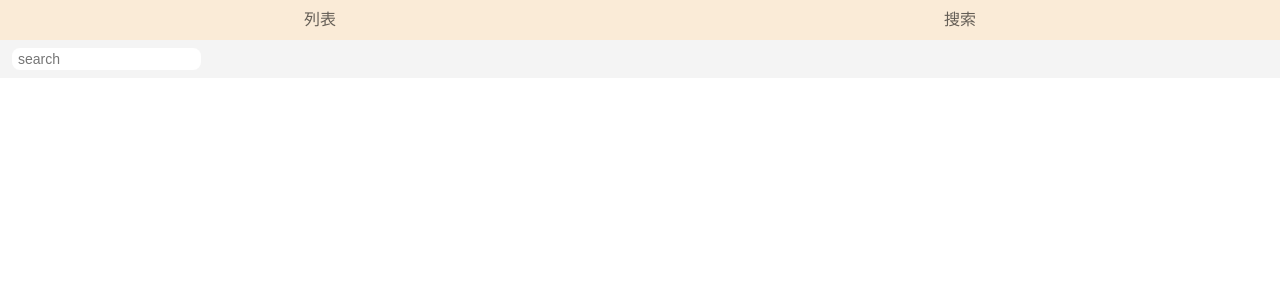
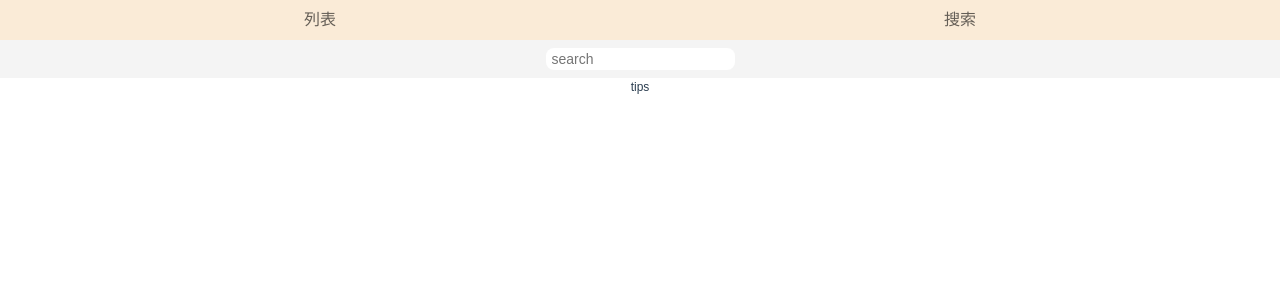
Before and after one commit to SilentMonet/MusicOnline, a Vue app: page /#/ in a window 1280 px wide. Both pictures are taken after a click on the element "搜索". Shown: the top 300 px of the page. Built offline with nearby package versions, Linux system fonts and the light colour scheme.

Commit message:
优化搜索列表滚动显示

```diff
--- a/src/components/main-container/mainContainer.vue
+++ b/src/components/main-container/mainContainer.vue
@@ -1,5 +1,5 @@
 <template>
-    <div class="main-cntainer">
+    <div class="main-container">
         <div class="nav">
             <div class='tab' v-for="tab in tabs" v-bind:class="{active:tab.id==currentTab}" v-bind:key='tab.id' v-on:click="currentTab=tab.id">{{tab.name}}</div>
         </div>
@@ -38,13 +38,13 @@ export default {
 </script>
 <style>
 .main-container {
+  box-sizing: border-box;
   height: 100%;
-  margin-bottom: 50px;
+  padding-bottom: 40px;
 }
 .nav{
   display: flex;
   justify-content: space-around;
-  /* border-bottom:black 1px solid; */
 }
 .tab{
   flex: 1;
@@ -60,5 +60,4 @@ export default {
   background-color: antiquewhite;
   -webkit-tap-highlight-color: transparent;
 }
-
 </style>
--- a/src/components/main-container/search/search.vue
+++ b/src/components/main-container/search/search.vue
@@ -8,12 +8,12 @@
           <song-item v-bind:songInfo="songItem" class="show-icon-music show-icon-favorite">
           </song-item>
         </li>
+        <li class="tips">tips</li>
     </ul>
 </div>
 </template>
 <script>
 import songItem from "../../common/songItem/songItem.vue";
-import resp from "./resp.js";
 import store from "../../../store/store.js";
 
 export default {
@@ -25,7 +25,6 @@ export default {
   },
   methods: {
     search: function() {
-      this.songItems=resp.abslist;
       this.axios.get(`/api/search/?queryString=${this.queryString}&page=1&count=15`)
                 .then((response) => {
                   this.songItems=response.data.abslist;
@@ -40,8 +39,12 @@ export default {
 };
 </script>
 <style>
+#search{
+  height: 100%;
+}
 .searchBox {
   background-color: #f4f4f4;
+  text-align: center;
 }
 .search {
   display: inline-block;
@@ -62,6 +65,8 @@ export default {
   list-style-type: none;
   padding: 0;
   margin: 0;
+  height: 100%;
+  overflow: auto;
 }
 .song-container {
   position: relative;
@@ -76,4 +81,9 @@ export default {
   right: 0;
   background-color: #e5e5e5;
 }
+.tips{
+  text-align: center;
+  min-height: 120px;
+  width: 100%;
+}
 </style>
```
